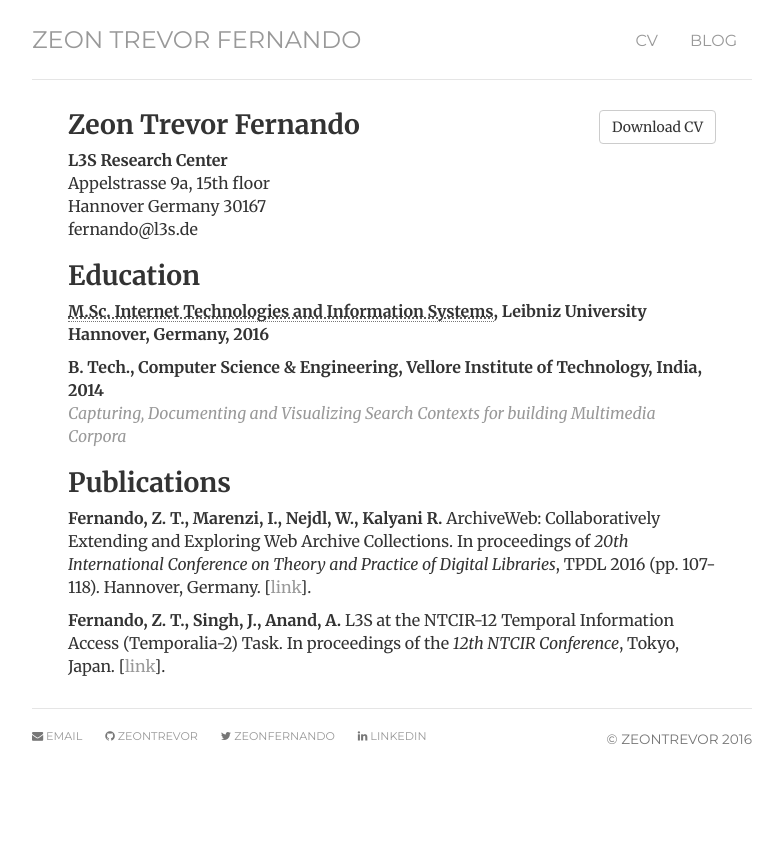
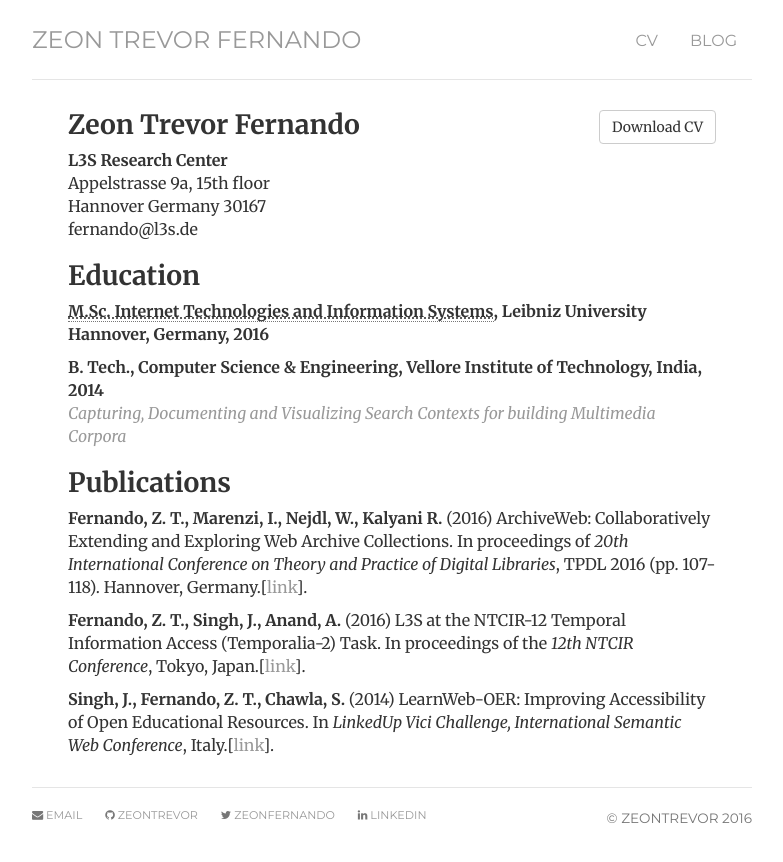
Before and after one commit to ZeonTrevor/zeontrevor.github.io, a Jekyll site: the page built from cv/index.html, in a window 1280 px wide. Shown: the top 862 px of the page, without its empty margins (248-1031 px from the left). Built offline with Jekyll 4.4.1, drawn with Linux system fonts in a browser that asks for light colours.

Commit message:
updated cv

```diff
--- a/cv/index.html
+++ b/cv/index.html
@@ -23,10 +23,12 @@
 
 					<h2>Publications</h2>
 
-					<p><strong>Fernando, Z. T., Marenzi, I., Nejdl, W., Kalyani R.</strong> ArchiveWeb: Collaboratively Extending and Exploring Web Archive Collections. In proceedings of <em>20th International Conference on Theory and Practice of Digital Libraries</em>, TPDL 2016 (pp. 107-118). Hannover, Germany. [<a href="http://link.springer.com/chapter/10.1007%2F978-3-319-43997-6_9">link</a>].
+					<p><strong>Fernando, Z. T., Marenzi, I., Nejdl, W., Kalyani R.</strong> (2016) ArchiveWeb: Collaboratively Extending and Exploring Web Archive Collections. In proceedings of <em>20th International Conference on Theory and Practice of Digital Libraries</em>, TPDL 2016 (pp. 107-118). Hannover, Germany.[<a href="http://link.springer.com/chapter/10.1007%2F978-3-319-43997-6_9">link</a>].
 					</p>
 
-					<p><strong>Fernando, Z. T., Singh, J., Anand, A.</strong> L3S at the NTCIR-12 Temporal Information Access (Temporalia-2) Task. In proceedings of the <em>12th NTCIR Conference</em>, Tokyo, Japan. [<a href="http://research.nii.ac.jp/ntcir/workshop/OnlineProceedings12/NTCIR/toc_ntcir.html#Temporalia">link</a>].
+					<p><strong>Fernando, Z. T., Singh, J., Anand, A.</strong> (2016) L3S at the NTCIR-12 Temporal Information Access (Temporalia-2) Task. In proceedings of the <em>12th NTCIR Conference</em>, Tokyo, Japan.[<a href="http://research.nii.ac.jp/ntcir/workshop/OnlineProceedings12/NTCIR/toc_ntcir.html#Temporalia">link</a>].
 					</p>
 
+					<p><strong>Singh, J., Fernando, Z. T., Chawla, S.</strong> (2014) LearnWeb-OER: Improving Accessibility of Open Educational Resources. In <em>LinkedUp Vici Challenge, International Semantic Web Conference</em>, Italy.[<a href="http://arxiv.org/abs/1509.02739">link</a>].
+					</p>
 	</div>
```
